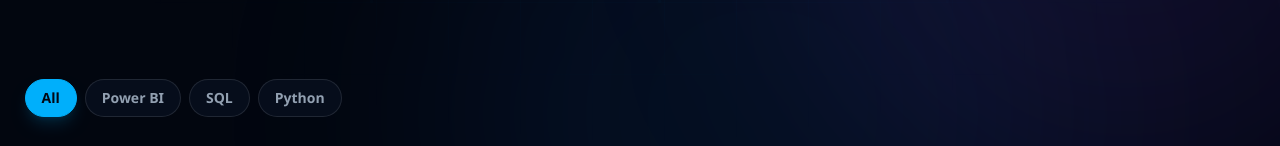
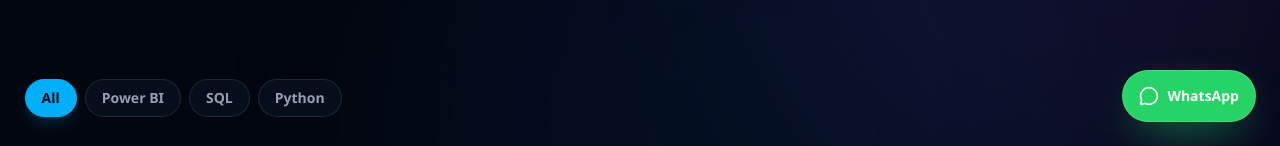
Before and after one commit to OmarRez2/OmarRez2.github.io, a Next.js app: page /projects in a window 1280 px wide. Shown: the part 654-800 px from the top of the page. Built offline with nearby package versions, Linux system fonts and the light colour scheme; no server answers.

Commit message:
Add cardiovascular notebook and WhatsApp contact

```diff
--- a/src/app/layout.tsx
+++ b/src/app/layout.tsx
@@ -5,6 +5,7 @@ import { Footer } from "@/components/footer";
 import { Navbar } from "@/components/navbar";
 import { PageTransition } from "@/components/page-transition";
 import { ThemeProvider } from "@/components/theme-provider";
+import { WhatsAppButton } from "@/components/whatsapp-button";
 import "./globals.css";
 
 const configuredGaId = process.env.NEXT_PUBLIC_GA_MEASUREMENT_ID?.trim() ?? "";
@@ -95,6 +96,7 @@ export default function RootLayout({ children }: Readonly<{ children: React.Reac
             <PageTransition>{children}</PageTransition>
           </main>
           <div className="relative z-10"><Footer /></div>
+          <WhatsAppButton />
         </ThemeProvider>
         {gaMeasurementId ? (
           <>
--- a/src/app/projects/page.tsx
+++ b/src/app/projects/page.tsx
@@ -22,6 +22,11 @@ const kaggleProjects = [
     title: "Tesla Stock EDA & Prediction",
     tag: "Python · Machine Learning",
     href: "https://www.kaggle.com/code/omarrezk/tesla-stock-eda-prediction",
+  },
+  {
+    title: "Cardiovascular Disease Analysis",
+    tag: "Python · Machine Learning",
+    href: "https://www.kaggle.com/code/ahmadbarkat/cardiovascular-disease",
   },
 ];
 
--- /dev/null
+++ b/src/components/whatsapp-button.tsx
@@ -0,0 +1,20 @@
+import { MessageCircle } from "lucide-react";
+
+const whatsappUrl =
+  "https://wa.me/201002127404?text=Hello%20Omar%2C%20I%20visited%20your%20portfolio%20and%20would%20like%20to%20connect.";
+
+export function WhatsAppButton() {
+  return (
+    <a
+      href={whatsappUrl}
+      target="_blank"
+      rel="noreferrer"
+      aria-label="Chat with Omar on WhatsApp"
+      title="Chat on WhatsApp"
+      className="group fixed bottom-4 right-4 z-50 inline-flex h-13 items-center justify-center gap-2 rounded-full border border-white/15 bg-[#25D366] px-4 text-sm font-semibold text-white shadow-[0_16px_45px_-16px_rgba(37,211,102,0.85)] transition duration-300 hover:-translate-y-1 hover:bg-[#20bd5a] hover:shadow-[0_20px_55px_-14px_rgba(37,211,102,0.9)] focus-visible:outline-none focus-visible:ring-2 focus-visible:ring-[#25D366] focus-visible:ring-offset-2 focus-visible:ring-offset-background sm:bottom-6 sm:right-6"
+    >
+      <MessageCircle className="size-5 transition-transform duration-300 group-hover:scale-110" aria-hidden="true" />
+      <span className="hidden sm:inline">WhatsApp</span>
+    </a>
+  );
+}
```
